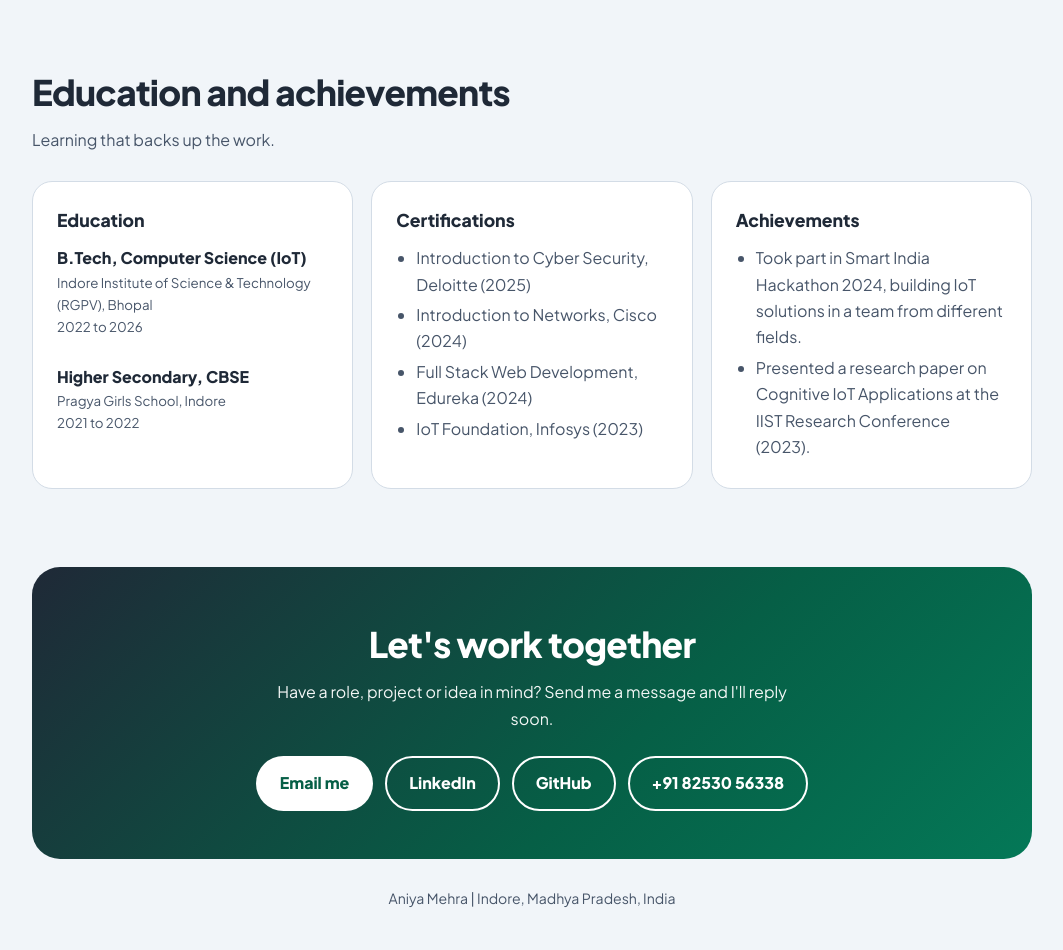
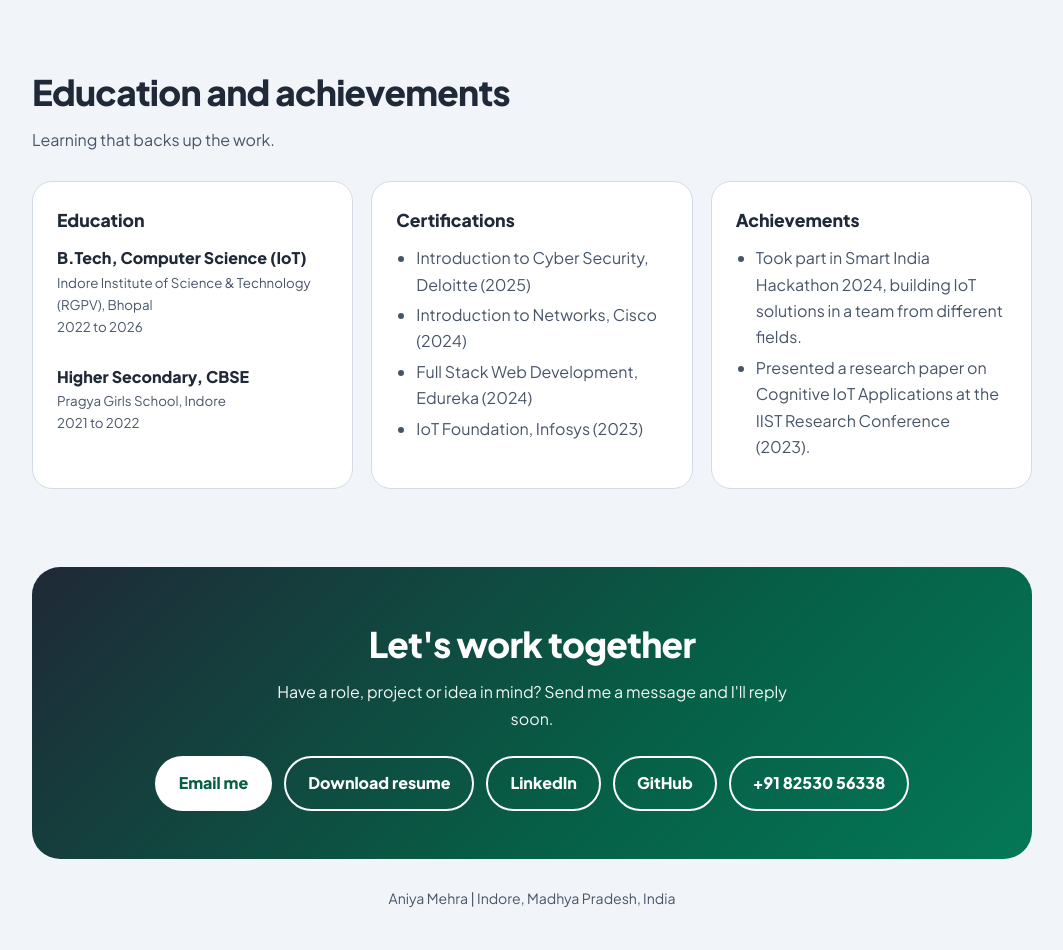
Before and after one commit to AANIYAMEHRA/aaniyamehra.github.io, a plain HTML site: page index.html in a window 1280 px wide. Shown: the part 4776-5726 px from the top of the page, without its empty margins (108-1171 px from the left). Drawn offline with Linux system fonts and the light colour scheme.

Commit message:
Fixing the resume
Updated resume download link and adjusted GitHub links.

```diff
--- a/index.html
+++ b/index.html
@@ -128,7 +128,7 @@ footer{text-align:center;color:var(--muted);font-size:.88rem;padding:28px 0 40px
     <span class="pill"><b></b>Software Development Engineer at WebCraft IT, Indore</span>
     <h1>Full-stack developer building <span>reliable web systems</span>.</h1>
     <p class="lead">I build React front ends and REST back ends (Node.js, FastAPI, Spring Boot), design data layers in MySQL and PostgreSQL, and test AI output quality as an LLM evaluator. I practise data structures and algorithms on LeetCode and HackerRank.</p>
-    <div class="cta"><a class="btn p" href="#projects">See my projects</a><a class="btn o" href="https://github.com/AANIYAMEHRA" target="_blank" rel="noopener">GitHub</a><a class="btn o" href="Aniya_Mehra_SDE_Resume.pdf" download>Download resume</a></div>
+    <div class="cta"><a class="btn p" href="#projects">See my projects</a><a class="btn o" href="https://github.com/AANIYAMEHRA" target="_blank" rel="noopener">GitHub</a><a class="btn o" href="Aniya_Mehra_SDE_Resume.pdf?v=2" download="Aniya_Mehra_SDE_Resume.pdf">Download resume</a></div>
   </div>
   <svg class="art" viewBox="0 0 460 400" role="img" aria-label="Illustration of a dashboard with charts, an AI quality check, and a smart street light">
     <defs>
@@ -233,7 +233,7 @@ footer{text-align:center;color:var(--muted);font-size:.88rem;padding:28px 0 40px
   <section class="band" id="contact">
     <h2>Let's work together</h2>
     <p>Have a role, project or idea in mind? Send me a message and I'll reply soon.</p>
-    <div class="cta"><a class="btn p" href="mailto:maanya335@gmail.com">Email me</a><a class="btn o" href="https://www.linkedin.com/in/aniya-mehra-743a0a2b1" target="_blank" rel="noopener">LinkedIn</a><a class="btn o" href="https://www.github.com/AANIYAMEHRA" target="_blank" rel="noopener">GitHub</a><a class="btn o" href="tel:+918253056338">+91 82530 56338</a></div>
+    <div class="cta"><a class="btn p" href="mailto:maanya335@gmail.com">Email me</a><a class="btn o" href="Aniya_Mehra_SDE_Resume.pdf?v=2" download="Aniya_Mehra_SDE_Resume.pdf">Download resume</a><a class="btn o" href="https://www.linkedin.com/in/aniya-mehra-743a0a2b1" target="_blank" rel="noopener">LinkedIn</a><a class="btn o" href="https://www.github.com/AANIYAMEHRA" target="_blank" rel="noopener">GitHub</a><a class="btn o" href="tel:+918253056338">+91 82530 56338</a></div>
   </section>
   <footer>Aniya Mehra | Indore, Madhya Pradesh, India</footer>
 </div>
```
